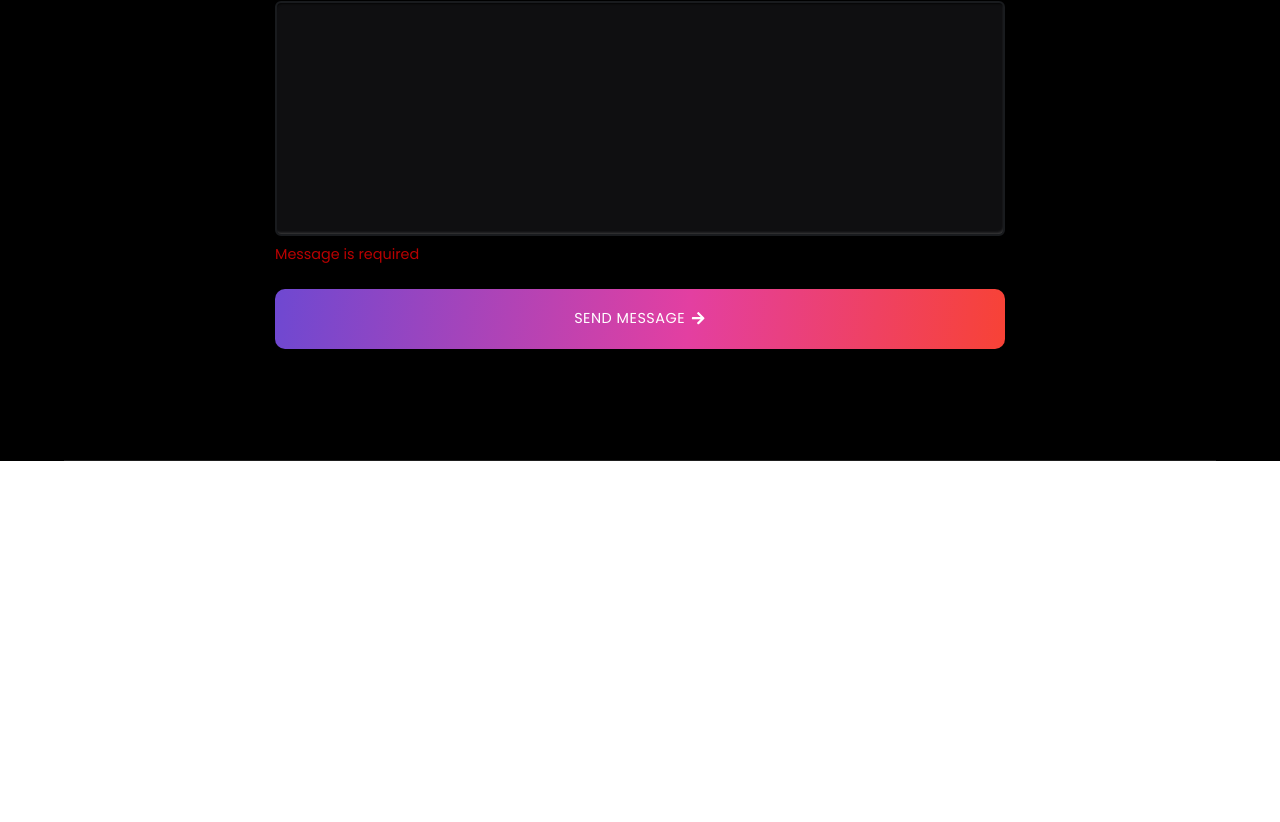
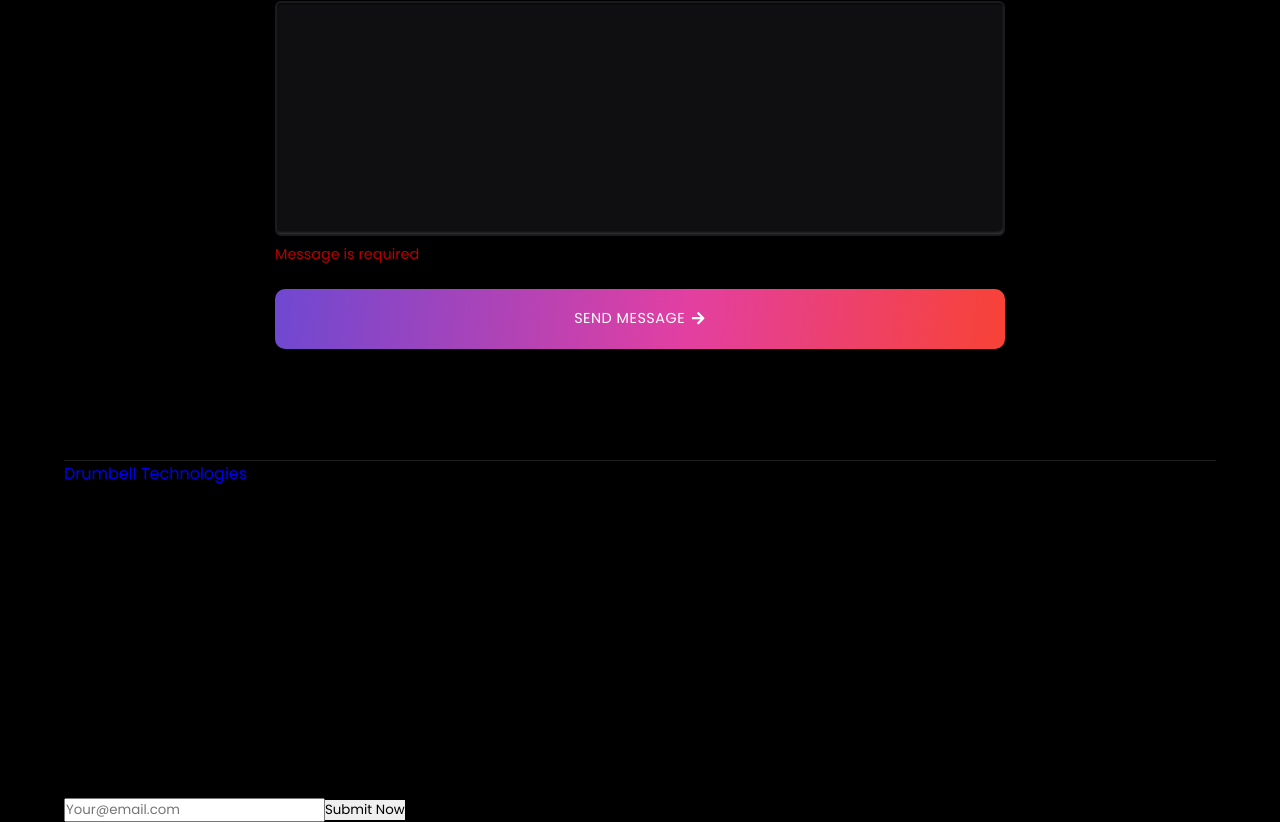
Before and after one commit to PromiseUdo/drumbell-technologies, a Next.js app: page / in a window 1280 px wide. Shown: the part 5228-6050 px from the top of the page. Before the commit the page ends 5689 px from the top, so only its background shows below. Built offline with nearby package versions, Linux system fonts and the light colour scheme.

Commit message:
footer update

```diff
--- a/src/app/page.js
+++ b/src/app/page.js
@@ -12,6 +12,7 @@ import Methods from "@/components/Methods";
 import Pricing from "@/components/Pricing";
 import Clients from "@/components/Clients";
 import Contact from "@/components/Contact";
+import Footer from "@/components/Footer";
 export default function Home() {
   const [mode, setMode] = useState(true);
   return (
@@ -27,6 +28,7 @@ export default function Home() {
         <Pricing />
         <Clients />
         <Contact />
+        <Footer />
       </main>
     </div>
   );
--- /dev/null
+++ b/src/components/Footer.jsx
@@ -0,0 +1,61 @@
+import Link from "next/link";
+import styles from "../styles/Footer.module.scss";
+import Section from "./Section";
+
+const Services = [
+  "App Development",
+  "Cyber Security Analysis",
+  "Penetration Testing",
+  "Digital Marketing",
+];
+const Products = ["Parott.io", "Drumbell Org"];
+
+const Footer = () => {
+  return (
+    <footer className={styles.footer_outer}>
+      <div className={styles.footer_inner}>
+        <div className={styles.footer_col}>
+          <div className={styles.footer_me}>
+            <Link href="/">
+              <span>Drumbell Technologies</span>
+            </Link>
+          </div>
+          <p className={styles.footer_desc}>
+            Drumbell Technologies is a software development and IT Solutions
+            Agency. We are committed to delivery high-quality results to drive
+            your success.
+          </p>
+        </div>
+        <div className={styles.footer_col}>
+          <ul>
+            <li className={styles.footer_title}>Services</li>
+            {Services.map((service, idx) => (
+              <li key={idx}>{service}</li>
+            ))}
+          </ul>
+        </div>
+        <div className={styles.footer_col}>
+          <ul>
+            <li className={styles.footer_title}>Products</li>
+            {Products.map((product, idx) => (
+              <li key={idx}>{product}</li>
+            ))}
+          </ul>
+        </div>
+        <div className={styles.footer_col}>
+          <div className={styles.footer_newsletter}>
+            <h2 className={styles.footer_title}>Newsletter</h2>
+            <p>100+ Our clients are subscribed around the world!</p>
+          </div>
+          <form className={styles.footer_form}>
+            <input type="text" placeholder="Your@email.com" />
+            <span></span>
+            <button>Submit Now</button>
+          </form>
+        </div>
+      </div>
+    </footer>
+  );
+};
+
+export default Footer;
```
Also changed, not shown: src/styles/Footer.module.scss (added).
